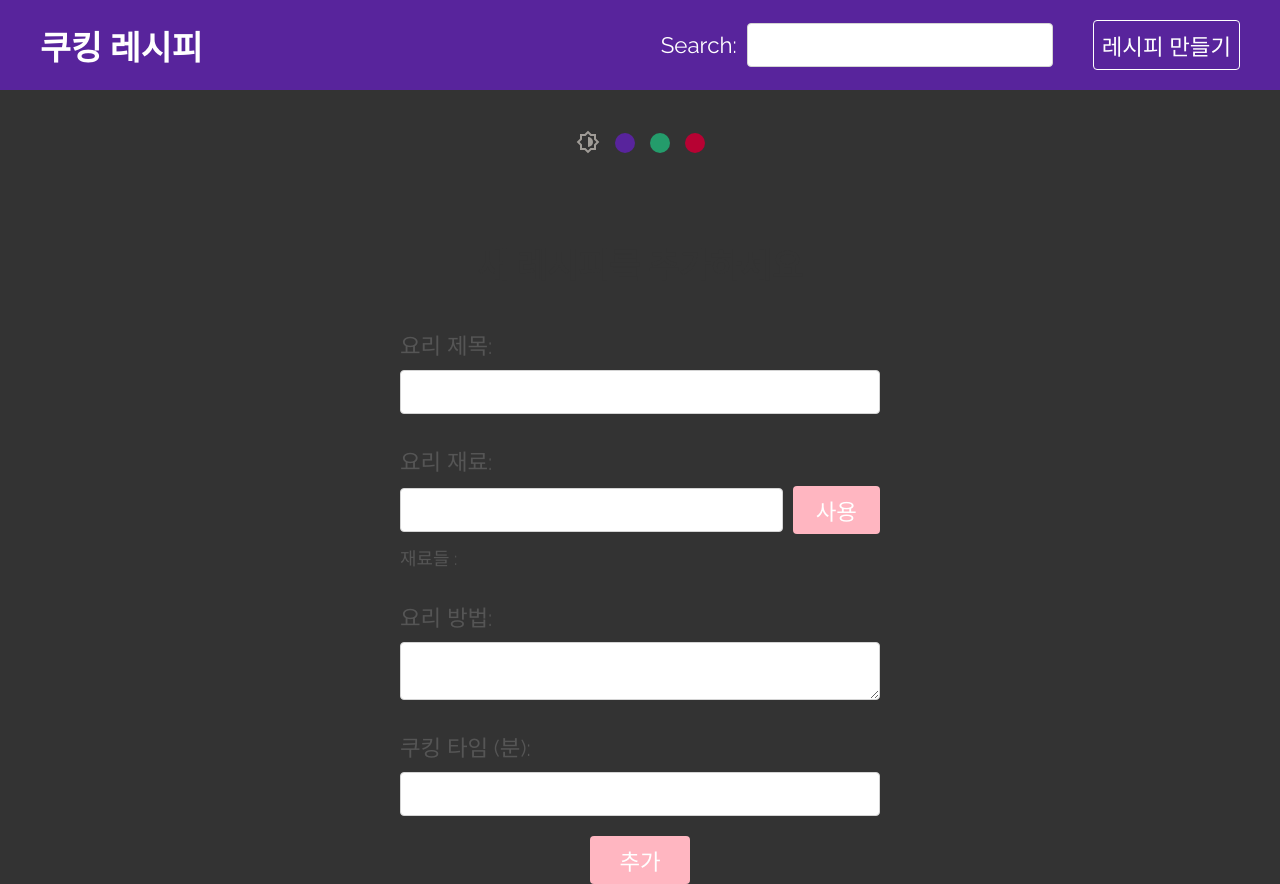
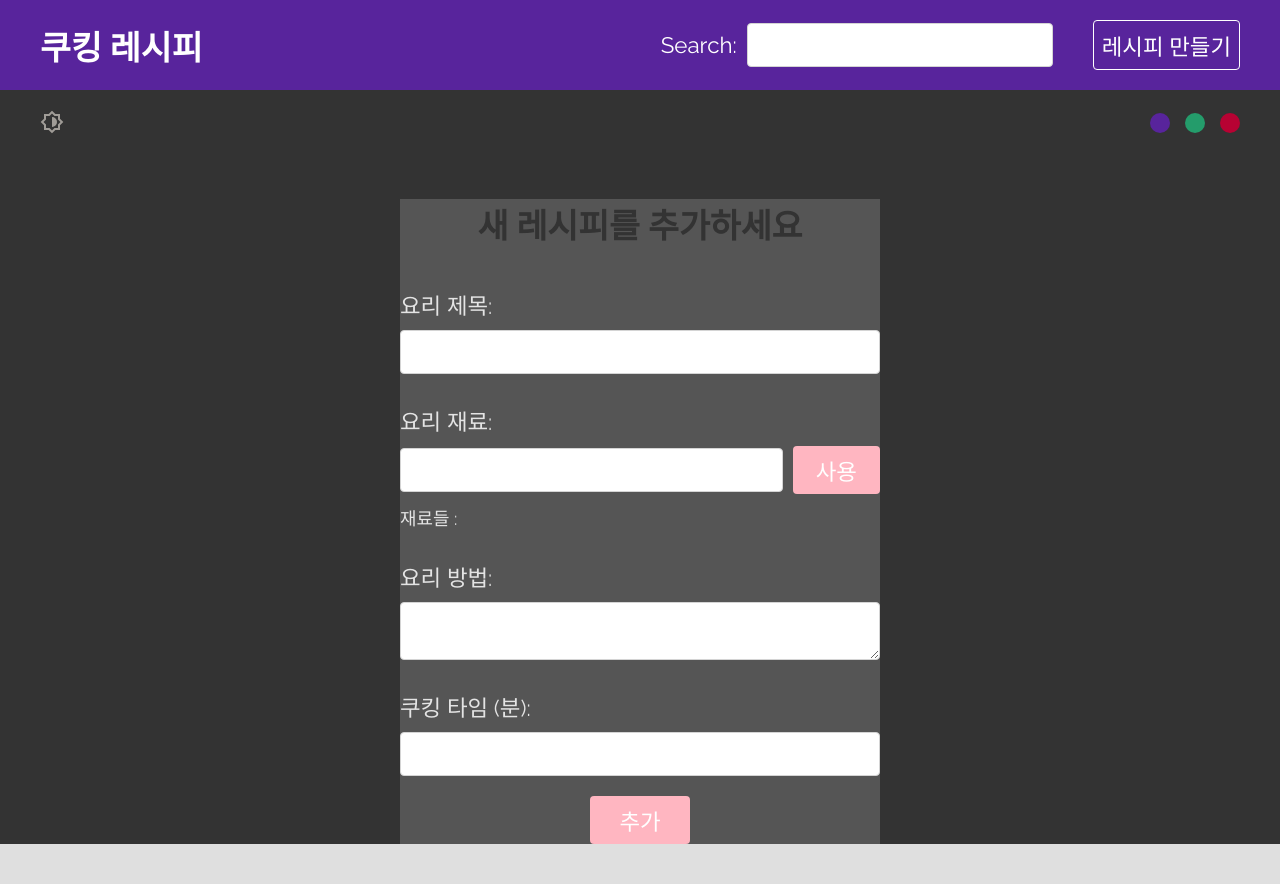
Before and after one commit to menysung/cooking-recipe, a React (Create React App) app: page /create in a window 1280 px wide. After the commit the page ends 844 px from the top, so only its background shows below. Built offline with nearby package versions, Linux system fonts and the light colour scheme.

Commit message:
진짜 최종

```diff
--- a/src/components/ThemeSelector.js
+++ b/src/components/ThemeSelector.js
@@ -1,28 +1,25 @@
 import { useContext } from "react";
+import "./ThemeSelector.css";
 import { ThemeContext } from "../context/ThemeContext";
-import "./ThemeSelector.css";
 import modeIcon from "../assets/mode-icon.svg";
 
-//테마색을 3가지로 정함
+//테마색을 3가지
 const themeColors = ["#58249c", "#249c6b", "#b70233"];
-
+//테마색들을 표시
 const ThemeSelector = () => {
   const { changeColor, changeMode, mode } = useContext(ThemeContext);
-
   const toggleMode = () => {
-    changeMode(mode === "dark" ? "light" : "dark"); //다크일땐 라이트, 라이트일땐 다크모드
+    changeMode(mode === "dark" ? "light" : "dark");
     console.log(mode);
   };
-
   return (
-    <div className="theme-selector">
     <div className="theme-selector">
       <div className="mode-toggle">
         <img
           src={modeIcon}
           onClick={toggleMode}
-            alt="밝게/어둡게 전환"
           style={{ filter: mode === "dark" ? "invert(100%)" : "invert(20%)" }}
+          alt="모드변경아이콘"
         />
       </div>
       <div className="theme-buttons">
@@ -35,7 +32,6 @@
         ))}
       </div>
     </div>
-    </div>
   );
 };
 
--- a/src/pages/create/Create.css
+++ b/src/pages/create/Create.css
@@ -31,3 +31,8 @@
 .ingredients button {
   margin: 0 0 0 10px;
 }
+/* dark mode */
+.create.dark {
+  background: #555;
+  color: #e4e4e4;
+}
--- a/src/pages/create/Create.js
+++ b/src/pages/create/Create.js
@@ -3,8 +3,11 @@
 import "./Create.css";
 import { useFetch } from "../../hooks/useFetch";
 import { useNavigate } from "react-router-dom";
+import { useContext } from "react";
+import { ThemeContext } from "../../context/ThemeContext";
 
 const Create = () => {
+  const { mode } = useContext(ThemeContext);
   //새 레시티 작성시 제목, 요리방법, 요리시간 입력 받아야함
   const [title, setTitle] = useState("");
   const [method, setMethod] = useState("");
@@ -36,7 +39,7 @@
   };
 
   return (
-    <div className="create">
+    <div className={`create ${mode}`}>
       <h2 className="page-title">새 레시피를 추가하세요</h2>
       <form onSubmit={handlesubmit}>
         <label>
```
Lines whose indentation alone changed are shown as unchanged.
